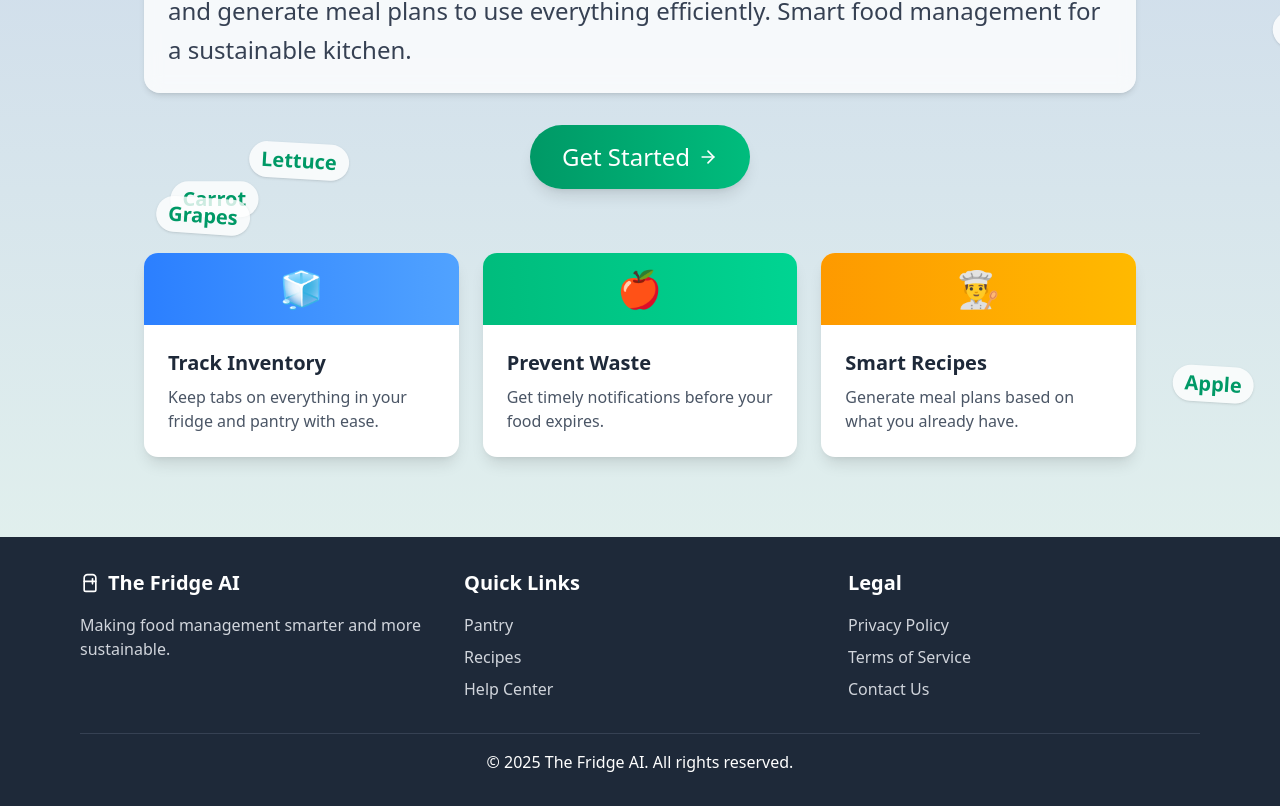
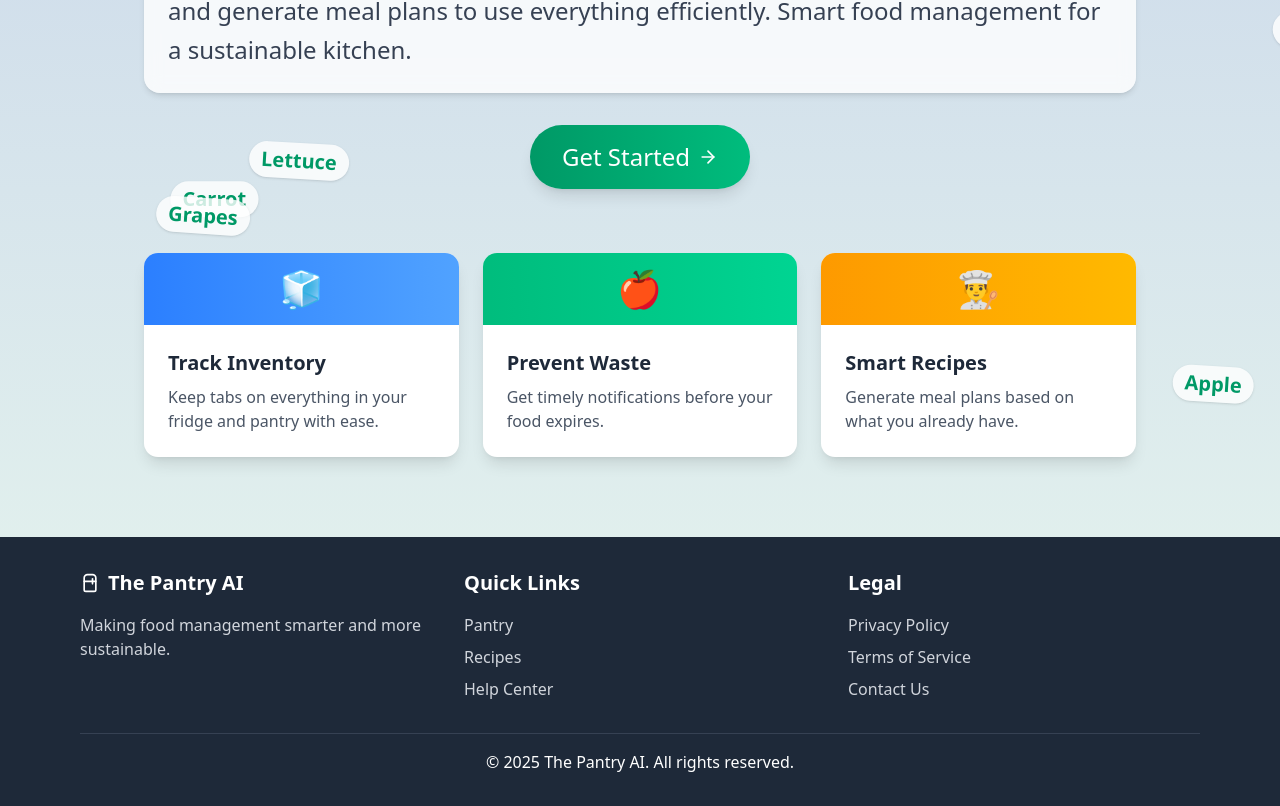
Before and after one commit to harrydcole2/usu-hackathon-project, a React (Vite) app in the folder frontend/: page / in a window 1280 px wide. Shown: the part 326-1132 px from the top of the page. Built offline with nearby package versions, Linux system fonts and the light colour scheme; no server answers.

Commit message:
add receipt stuff

```diff
--- a/frontend/package.json
+++ b/frontend/package.json
@@ -14,6 +14,7 @@
     "@radix-ui/react-avatar": "^1.1.3",
     "@radix-ui/react-dialog": "^1.1.6",
     "@radix-ui/react-label": "^2.1.2",
+    "@radix-ui/react-popover": "^1.1.6",
     "@radix-ui/react-scroll-area": "^1.2.3",
     "@radix-ui/react-slot": "^1.1.2",
     "@shadcn/ui": "^0.0.4",
@@ -27,6 +28,7 @@
     "jwt-decode": "^4.0.0",
     "lucide-react": "^0.477.0",
     "react": "^19.0.0",
+    "react-day-picker": "^8.10.1",
     "react-dom": "^19.0.0",
     "react-hook-form": "^7.54.2",
     "react-router-dom": "^7.2.0",
--- a/frontend/src/pages/Home.tsx
+++ b/frontend/src/pages/Home.tsx
@@ -195,7 +195,7 @@ function Home() {
           <div className="grid grid-cols-1 md:grid-cols-3 gap-8 mb-8">
             <div>
               <h3 className="text-xl font-bold mb-4 flex items-center">
-                <Refrigerator className="mr-2 h-5 w-5" /> The Fridge AI
+                <Refrigerator className="mr-2 h-5 w-5" /> The Pantry AI
               </h3>
               <p className="text-gray-300">
                 Making food management smarter and more sustainable.
@@ -243,7 +243,7 @@ function Home() {
             </div>
           </div>
           <div className="pt-4 border-t border-gray-700 text-center">
-            <p>© 2025 The Fridge AI. All rights reserved.</p>
+            <p>© 2025 The Pantry AI. All rights reserved.</p>
           </div>
         </div>
       </footer>
```
Also changed, not shown: 1 other file (tests, documents, lock files or other folders).
